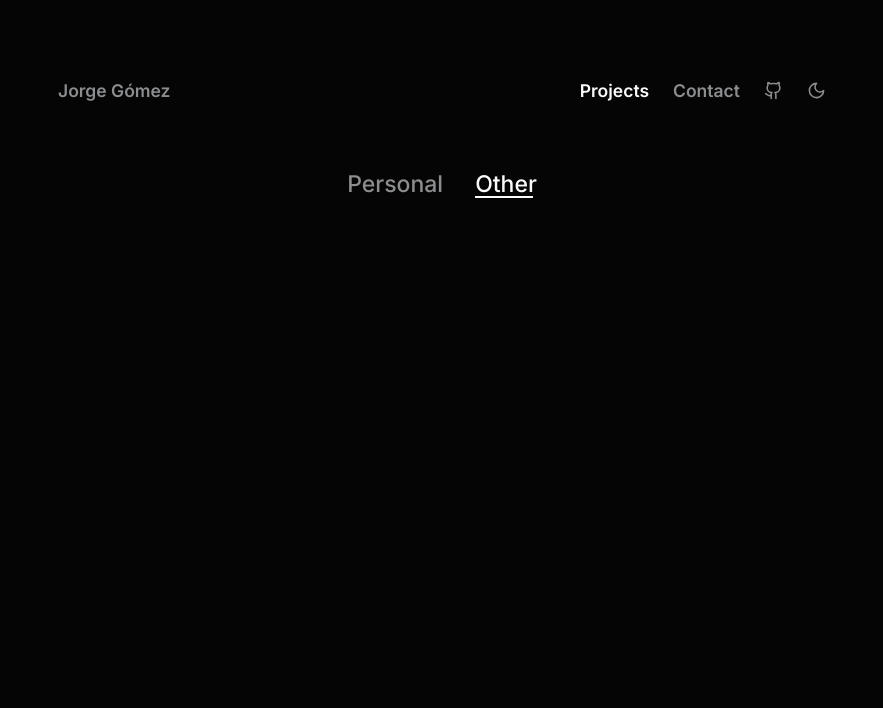
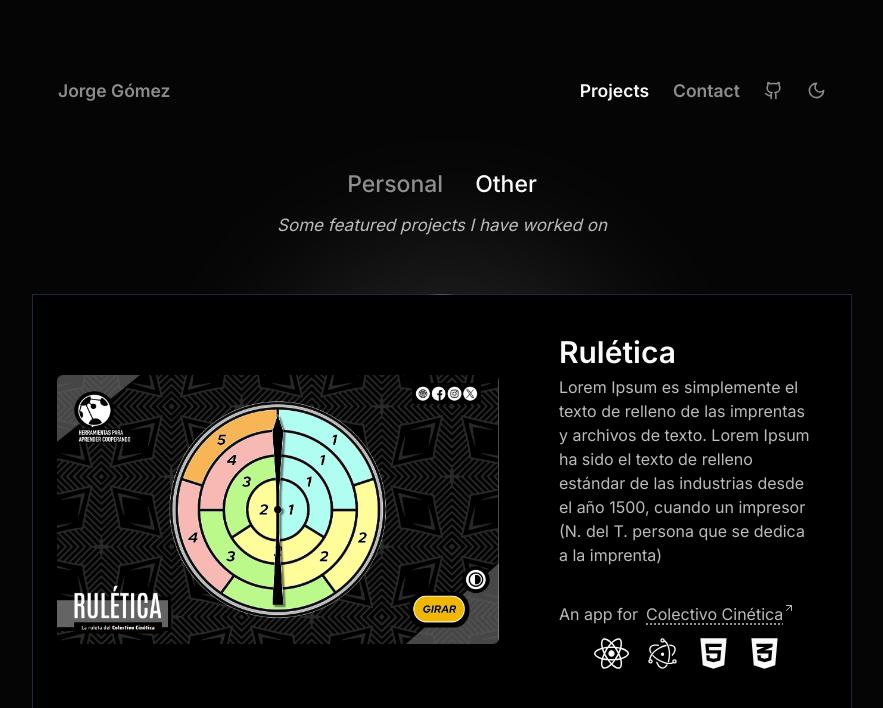
Before and after one commit to h3y-retr0/personal-web, a React (Vite) app: page /projects/other in a window 1280 px wide. Shown: the top 708 px of the page, without its empty margins (198-1081 px from the left). Built offline with nearby package versions, Linux system fonts and the light colour scheme.

Commit message:
Fix tools div styling

```diff
--- a/src/App.tsx
+++ b/src/App.tsx
@@ -7,13 +7,14 @@ import { ProjectsNav } from './components/ProjectsNav'
 import { NotFound } from './components/common/NotFound'
 import { Contact } from './components/Contact'
 import { Projects } from './components/Projects'
+import { FeatProjects } from './components/FeatProjects'
 
 function App() {
   const { darkTheme } = useContext(ThemeContext)
 
   return (
     <main
-      className={`font-inter h-screen w-screen ${
+      className={`font-inter min-h-screen ${
         darkTheme
           ? 'bg-Background text-White-Custom'
           : 'bg-BackgroundLight text-Secondary-Dark'
@@ -36,8 +37,9 @@ function App() {
             </div>
           </Route>
           <Route path='/projects/other'>
-            <div className='pt-[30px]'>
+            <div className='max-w-sm md:max-w-xl lg:max-w-5xl xl:max-w-5xl w-full mx-auto pt-[30px]'>
               <ProjectsNav />
+              <FeatProjects />
             </div>
           </Route>
           <Route path='/contact'>
--- /dev/null
+++ b/src/components/FeatProjects.tsx
@@ -0,0 +1,40 @@
+import { FaReact, FaHtml5, FaCss3Alt } from 'react-icons/fa'
+import { CardFeatProject } from './common/CardFeatProject'
+import { motion } from 'framer-motion'
+import { IconContext } from 'react-icons'
+import { IoLogoElectron } from 'react-icons/io5'
+
+export const FeatProjects: React.FC = () => {
+  return (
+    <>
+      <div className='flex justify-center pt-[15px]'>
+        <span className='italic text-[17px] text-Text-Custom'>
+          Some featured projects I have worked on
+        </span>
+      </div>
+      <div className='absolute text-transparent w-[400px] h-[400px] bg-White-Custom rounded-full blur-3xl opacity-10 translate-x-[320px] z-0'></div>
+      <motion.div
+        transition={{ type: 'spring', stiffness: 800, damping: 500 }}
+        className='flex justify-center pt-[55px]'
+      >
+        <CardFeatProject
+          name='Rulética'
+          description='Lorem Ipsum es simplemente el texto de relleno de las imprentas y
+          archivos de texto. Lorem Ipsum ha sido el texto de relleno estándar de
+          las industrias desde el año 1500, cuando un impresor (N. del T.
+          persona que se dedica a la imprenta)'
+          imgSrc='/projectImgs/ruletica.png'
+          company='Colectivo Cinética'
+          companyLink='http://colectivocinetica.es'
+        >
+          <IconContext.Provider value={{ size: '35px' }}>
+            <FaReact title='React' />
+            <IoLogoElectron title='ElectronJS' />
+            <FaHtml5 title='Html' />
+            <FaCss3Alt title='Css' />
+          </IconContext.Provider>
+        </CardFeatProject>
+      </motion.div>
+    </>
+  )
+}
--- a/src/components/Projects.tsx
+++ b/src/components/Projects.tsx
@@ -25,7 +25,7 @@ export const Projects: React.FC = () => {
     }
   }
   useEffect(() => {
-    fetchGitData().then((data) => setData(data))
+    fetchGitData().then(data => setData(data))
   }, [])
 
   return (
@@ -40,7 +40,7 @@ export const Projects: React.FC = () => {
         transition={{ type: 'spring', stiffness: 800, damping: 500 }}
         className='grid grid-cols-[repeat(auto-fit,minmax(300px,1fr))] gap-4 gap-y-8 pb-20 pt-[55px]'
       >
-        {data?.map((i) => (
+        {data?.map(i => (
           <Card
             key={i.id}
             name={i.name}
--- a/src/components/ProjectsNav.tsx
+++ b/src/components/ProjectsNav.tsx
@@ -3,27 +3,27 @@ import { Link, useLocation } from 'wouter'
 
 export const ProjectsNav: React.FC = () => {
   const [location] = useLocation()
-  const [underlineStyle, setUnderlineStyle] = useState<React.CSSProperties>({})
+  // const [underlineStyle, setUnderlineStyle] = useState<React.CSSProperties>({})
 
-  useEffect(() => {
-    const updateUnderline = () => {
-      let selectedLink = document.querySelector<HTMLElement>('.nav-link.active')
+  // useEffect(() => {
+  //   const updateUnderline = () => {
+  //     let selectedLink = document.querySelector<HTMLElement>('.nav-link.active')
 
-      if (selectedLink) {
-        const { offsetLeft, offsetWidth } = selectedLink
+  //     if (selectedLink) {
+  //       const { offsetLeft, offsetWidth } = selectedLink
 
-        setUnderlineStyle({
-          width: `${offsetWidth}px`,
-          left: `${offsetLeft}px`,
-        })
-      }
-    }
-    updateUnderline()
-    window.addEventListener('resize', updateUnderline)
-    return () => {
-      window.removeEventListener('resize', updateUnderline)
-    }
-  }, [location])
+  //       setUnderlineStyle({
+  //         width: `${offsetWidth}px`,
+  //         left: `${offsetLeft}px`,
+  //       })
+  //     }
+  //   }
+  //   updateUnderline()
+  //   window.addEventListener('resize', updateUnderline)
+  //   return () => {
+  //     window.removeEventListener('resize', updateUnderline)
+  //   }
+  // }, [location])
 
   return (
     <div className='relative w-full flex justify-center text-[23px] font-medium text-Primary leading-[normal] gap-x-8'>
@@ -44,10 +44,10 @@ export const ProjectsNav: React.FC = () => {
         Other
       </Link>
 
-      <div
+      {/* <div
         className='absolute pt-[2px] bottom-0 h-0.5 bg-white transition-all duration-300 bg-White-Custom'
         style={underlineStyle}
-      ></div>
+      ></div> */}
     </div>
   )
 }
--- a/src/components/Tools.tsx
+++ b/src/components/Tools.tsx
@@ -20,24 +20,46 @@ export const Tools: React.FC = () => {
   return (
     <>
       <h2 className='text-[36px] font-semibold pt-[16px]'>Tools I Use</h2>
-      <div className='relative'>
+      <div className='relative flex flex-wrap pt-[5px] z-0'>
         <div className='absolute text-transparent w-full h-[60px] bg-[#FFFFFF] blur-3xl rounded-full  opacity-10  z-0'></div>
-        <div className='relative z-2 w-full flex items-center gap-x-8 pt-[16px]'>
-          <IconContext.Provider value={{ size: '2.5em' }}>
+        <IconContext.Provider value={{ size: '40px' }}>
+          <span className='p-[8px]'>
             <FaReact title='React' />
+          </span>
+          <span className='p-[8px]'>
             <SiTypescript title='TypeScript' />
+          </span>
+          <span className='p-[8px]'>
             <FaNodeJs title='NodeJS' />
+          </span>
+          <span className='p-[8px]'>
             <SiExpress title='ExpressJS' />
+          </span>
+          <span className='p-[8px]'>
             <FaLaravel title='Laravel' />
+          </span>
+          <span className='p-[8px]'>
             <SiMysql title='Mysql' />
+          </span>
+          <span className='p-[8px]'>
             <IoLogoFirebase title='Firebase' />
+          </span>
+          <span className='p-[8px]'>
             <FaGitAlt title='Git' />
+          </span>
+          <span className='p-[8px]'>
             <FaHtml5 title='Html' />
+          </span>
+          <span className='p-[8px]'>
             <FaCss3Alt title='Css' />
+          </span>
+          <span className='p-[8px]'>
             <RiTailwindCssFill title='TailwindCSS' />
+          </span>
+          <span className='p-[8px]'>
             <SiAdobephotoshop title='Photoshop' />
-          </IconContext.Provider>
-        </div>
+          </span>
+        </IconContext.Provider>
       </div>
     </>
   )
--- /dev/null
+++ b/src/components/common/CardFeatProject.tsx
@@ -0,0 +1,79 @@
+import { motion } from 'framer-motion'
+import { ArrowUpRight } from 'lucide-react'
+import { ReactNode } from 'react'
+
+interface cardFeatProjectProps {
+  name: string
+  description: string
+  imgSrc: string
+  children: ReactNode
+  company?: string
+  companyLink?: string
+}
+
+export const CardFeatProject: React.FC<cardFeatProjectProps> = ({
+  name,
+  description,
+  imgSrc,
+  children,
+  company,
+  companyLink,
+}) => {
+  const itemForMotion = {
+    hidden: { y: 20, opacity: 0 },
+    visible: {
+      y: 0,
+      opacity: 1,
+    },
+  }
+  return (
+    <motion.div
+      variants={itemForMotion}
+      className='relative h-[430px] w-[80%] max-w-[950px]'
+    >
+      <div className='absolute top-0 flex justify-center w-full'>
+        <div className='left-0 h-[1px] animate-border-width rounded-full bg-gradient-to-r from-[rgba(17,17,17,0)] via-[#FFFFFF] to-[rgba(17,17,17,0)] transition-all duration-1000'></div>
+      </div>
+
+      <div className='flex flex h-full items-start px-8 pb-4 justify-center  border border-solid border-[#1e293b] bg-[#000000]'>
+        <div className='h-full w-[60%] absolute left-0 flex justify-center items-center'>
+          <img src={imgSrc} className='w-[90%] rounded-md' />
+        </div>
+        <div className='h-full w-[40%] absolute right-0'>
+          <div className='p-[35px]'>
+            <span className='flex gap-x-1'>
+              <span className='text-[30px] font-semibold text-White-Custom'>
+                {name}
+              </span>
+            </span>
+
+            <span className='text-[16px] text-Text-Custom pt-[30px]'>
+              {description}
+            </span>
+          </div>
+          {company ? (
+            <div className='pl-[35px] text-Text-Custom'>
+              <span className='flex gap-x-2'>
+                An app for{' '}
+                <a
+                  href={companyLink}
+                  target='_blank'
+                  rel='noopener'
+                  className='flex underline decoration-dotted underline-offset-4 hover:text-White-Custom'
+                >
+                  {company}
+                  <ArrowUpRight color='#BBBBBB' size={12} />
+                </a>
+              </span>
+            </div>
+          ) : (
+            <></>
+          )}
+          <div className='flex gap-x-4 justify-center pt-[10px]'>
+            {children}
+          </div>
+        </div>
+      </div>
+    </motion.div>
+  )
+}
```
Also changed, not shown: public/projectImgs/ruletica.png (added).
